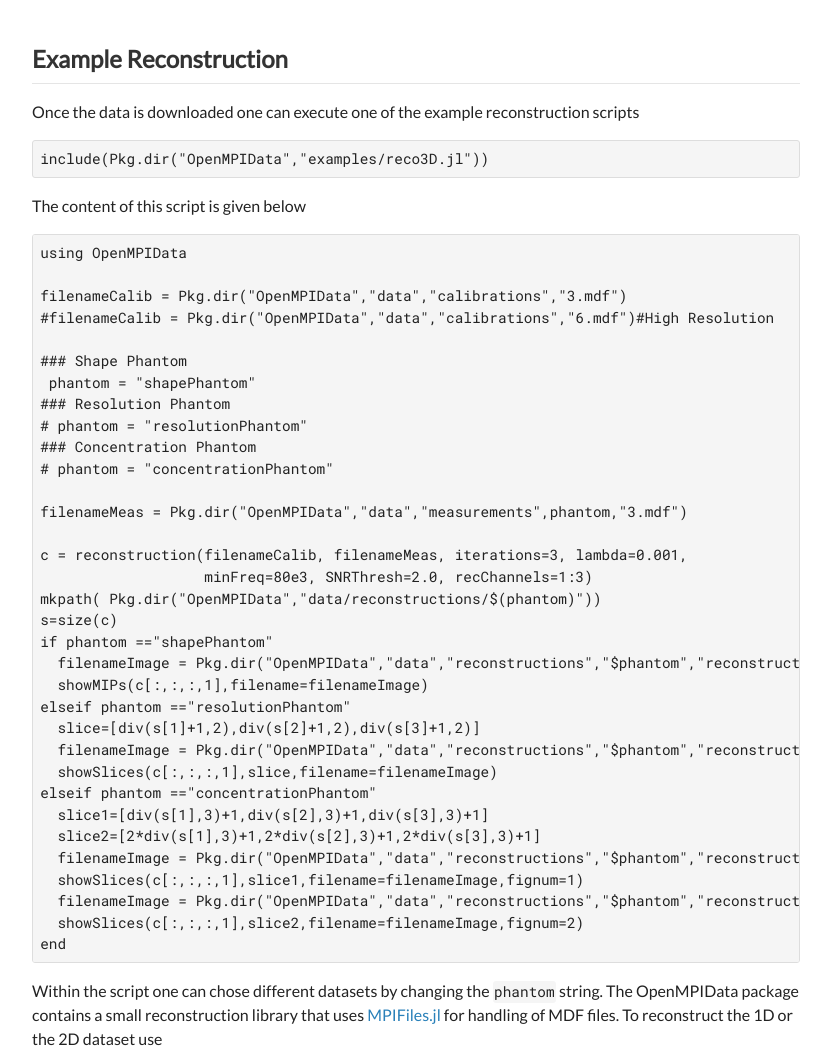
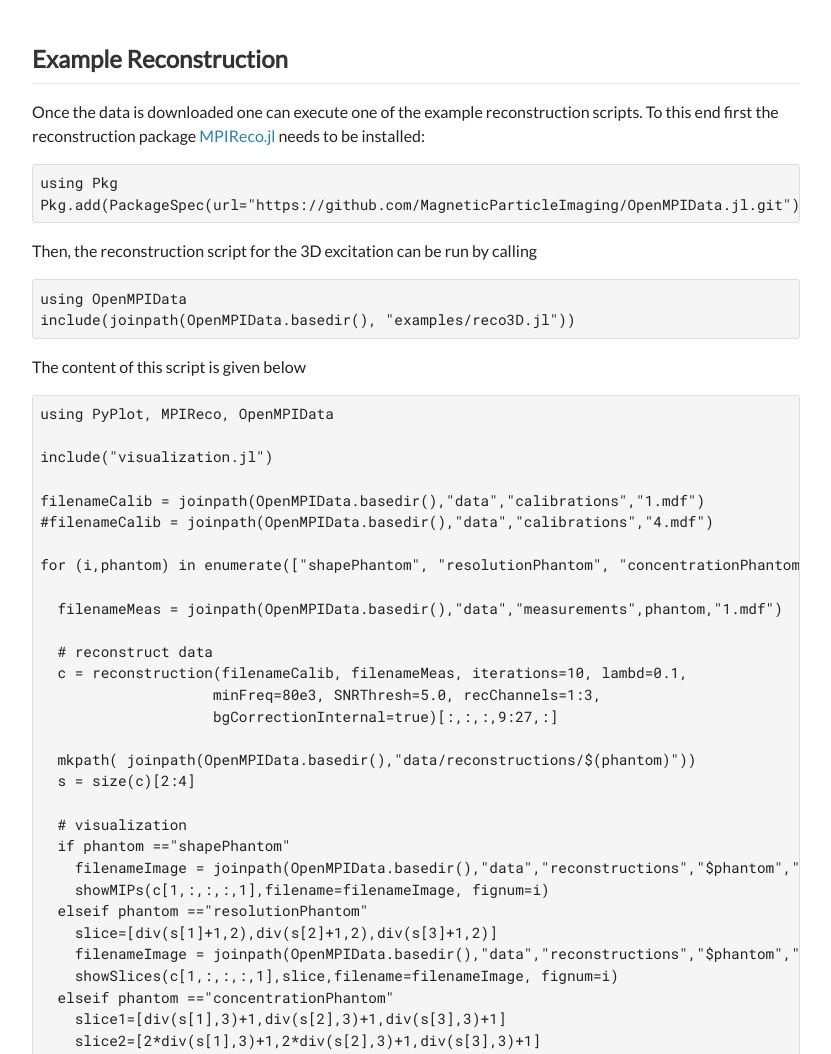
Before and after one commit to MagneticParticleImaging/OpenMPIData.jl, a plain HTML site: page dev/usage.html in a window 1280 px wide. Shown: the part 1040-2094 px from the top of the page, without its empty margins (320-1151 px from the left). Drawn offline with nearby package versions, Linux system fonts and the light colour scheme.

Commit message:
build based on da6d87e

```diff
--- a/dev/usage.html
+++ b/dev/usage.html
@@ -5,36 +5,41 @@ downloadOpenMPIData()</code></pre><p>The first command will import the OpenMPIDa
  download2DData()
  download3DData()
  downloadCalibrationDataLowRes()
- downloadCalibrationDataHighRes()</code></pre><h2><a class="nav-anchor" id="Example-Reconstruction-1" href="#Example-Reconstruction-1">Example Reconstruction</a></h2><p>Once the data is downloaded one can execute one of the example reconstruction scripts</p><pre><code class="language-julia">include(Pkg.dir(&quot;OpenMPIData&quot;,&quot;examples/reco3D.jl&quot;))</code></pre><p>The content of this script is given below</p><pre><code class="language-julia">using OpenMPIData
+ downloadCalibrationDataHighRes()</code></pre><h2><a class="nav-anchor" id="Example-Reconstruction-1" href="#Example-Reconstruction-1">Example Reconstruction</a></h2><p>Once the data is downloaded one can execute one of the example reconstruction scripts. To this end first the reconstruction package <a href="https://github.com/MagneticParticleImaging/MPIReco.jl">MPIReco.jl</a> needs to be installed:</p><pre><code class="language-julia">using Pkg
+Pkg.add(PackageSpec(url=&quot;https://github.com/MagneticParticleImaging/OpenMPIData.jl.git&quot;))</code></pre><p>Then, the reconstruction script for the 3D excitation can be run by calling</p><pre><code class="language-julia">using OpenMPIData
+include(joinpath(OpenMPIData.basedir(), &quot;examples/reco3D.jl&quot;))</code></pre><p>The content of this script is given below</p><pre><code class="language-julia">using PyPlot, MPIReco, OpenMPIData
 
-filenameCalib = Pkg.dir(&quot;OpenMPIData&quot;,&quot;data&quot;,&quot;calibrations&quot;,&quot;3.mdf&quot;)
-#filenameCalib = Pkg.dir(&quot;OpenMPIData&quot;,&quot;data&quot;,&quot;calibrations&quot;,&quot;6.mdf&quot;)#High Resolution
+include(&quot;visualization.jl&quot;)
 
-### Shape Phantom
- phantom = &quot;shapePhantom&quot;
-### Resolution Phantom
-# phantom = &quot;resolutionPhantom&quot;
-### Concentration Phantom
-# phantom = &quot;concentrationPhantom&quot;
+filenameCalib = joinpath(OpenMPIData.basedir(),&quot;data&quot;,&quot;calibrations&quot;,&quot;1.mdf&quot;)
+#filenameCalib = joinpath(OpenMPIData.basedir(),&quot;data&quot;,&quot;calibrations&quot;,&quot;4.mdf&quot;)
 
-filenameMeas = Pkg.dir(&quot;OpenMPIData&quot;,&quot;data&quot;,&quot;measurements&quot;,phantom,&quot;3.mdf&quot;)
+for (i,phantom) in enumerate([&quot;shapePhantom&quot;, &quot;resolutionPhantom&quot;, &quot;concentrationPhantom&quot;])
 
-c = reconstruction(filenameCalib, filenameMeas, iterations=3, lambda=0.001,
-                   minFreq=80e3, SNRThresh=2.0, recChannels=1:3)
-mkpath( Pkg.dir(&quot;OpenMPIData&quot;,&quot;data/reconstructions/$(phantom)&quot;))
-s=size(c)
-if phantom ==&quot;shapePhantom&quot;
-  filenameImage = Pkg.dir(&quot;OpenMPIData&quot;,&quot;data&quot;,&quot;reconstructions&quot;,&quot;$phantom&quot;,&quot;reconstruction3D.png&quot;)
-  showMIPs(c[:,:,:,1],filename=filenameImage)
-elseif phantom ==&quot;resolutionPhantom&quot;
-  slice=[div(s[1]+1,2),div(s[2]+1,2),div(s[3]+1,2)]
-  filenameImage = Pkg.dir(&quot;OpenMPIData&quot;,&quot;data&quot;,&quot;reconstructions&quot;,&quot;$phantom&quot;,&quot;reconstruction3D.png&quot;)
-  showSlices(c[:,:,:,1],slice,filename=filenameImage)
-elseif phantom ==&quot;concentrationPhantom&quot;
-  slice1=[div(s[1],3)+1,div(s[2],3)+1,div(s[3],3)+1]
-  slice2=[2*div(s[1],3)+1,2*div(s[2],3)+1,2*div(s[3],3)+1]
-  filenameImage = Pkg.dir(&quot;OpenMPIData&quot;,&quot;data&quot;,&quot;reconstructions&quot;,&quot;$phantom&quot;,&quot;reconstruction3D_1.png&quot;)
-  showSlices(c[:,:,:,1],slice1,filename=filenameImage,fignum=1)
-  filenameImage = Pkg.dir(&quot;OpenMPIData&quot;,&quot;data&quot;,&quot;reconstructions&quot;,&quot;$phantom&quot;,&quot;reconstruction3D_2.png&quot;)
-  showSlices(c[:,:,:,1],slice2,filename=filenameImage,fignum=2)
-end</code></pre><p>Within the script one can chose different datasets by changing the <code>phantom</code> string. The OpenMPIData package contains a small reconstruction library that uses <a href="https://github.com/MagneticParticleImaging/MPIFiles.jl">MPIFiles.jl</a> for handling of MDF files. To reconstruct the 1D or the 2D dataset use</p><pre><code class="language-julia">include(Pkg.dir(&quot;OpenMPIData&quot;,&quot;examples/reco1D.jl&quot;))</code></pre><p>or</p><pre><code class="language-julia">include(Pkg.dir(&quot;OpenMPIData&quot;,&quot;examples/reco2D.jl&quot;))</code></pre><p>The 1D and 2D reconstructions are performed patchwise and stiched to 3D-Volume afterwards.</p><footer><hr/><a class="previous" href="index.html"><span class="direction">Previous</span><span class="title">Home</span></a><a class="next" href="scanners.html"><span class="direction">Next</span><span class="title">Scanners</span></a></footer></article></body></html>
+  filenameMeas = joinpath(OpenMPIData.basedir(),&quot;data&quot;,&quot;measurements&quot;,phantom,&quot;1.mdf&quot;)
+
+  # reconstruct data
+  c = reconstruction(filenameCalib, filenameMeas, iterations=10, lambd=0.1,
+                    minFreq=80e3, SNRThresh=5.0, recChannels=1:3,
+		    bgCorrectionInternal=true)[:,:,:,9:27,:]
+
+  mkpath( joinpath(OpenMPIData.basedir(),&quot;data/reconstructions/$(phantom)&quot;))
+  s = size(c)[2:4]
+
+  # visualization
+  if phantom ==&quot;shapePhantom&quot;
+    filenameImage = joinpath(OpenMPIData.basedir(),&quot;data&quot;,&quot;reconstructions&quot;,&quot;$phantom&quot;,&quot;reconstruction1D.png&quot;)
+    showMIPs(c[1,:,:,:,1],filename=filenameImage, fignum=i)
+  elseif phantom ==&quot;resolutionPhantom&quot;
+    slice=[div(s[1]+1,2),div(s[2]+1,2),div(s[3]+1,2)]
+    filenameImage = joinpath(OpenMPIData.basedir(),&quot;data&quot;,&quot;reconstructions&quot;,&quot;$phantom&quot;,&quot;reconstruction1D.png&quot;)
+    showSlices(c[1,:,:,:,1],slice,filename=filenameImage, fignum=i)
+  elseif phantom ==&quot;concentrationPhantom&quot;
+    slice1=[div(s[1],3)+1,div(s[2],3)+1,div(s[3],3)+1]
+    slice2=[2*div(s[1],3)+1,2*div(s[2],3)+1,div(s[3],3)+1]
+    filenameImage = joinpath(OpenMPIData.basedir(),&quot;data&quot;,&quot;reconstructions&quot;,&quot;$phantom&quot;,&quot;reconstruction1D_1.png&quot;)
+    showSlices(c[1,:,:,:,1],slice1,filename=filenameImage,fignum=i)
+    filenameImage = joinpath(OpenMPIData.basedir(),&quot;data&quot;,&quot;reconstructions&quot;,&quot;$phantom&quot;,&quot;reconstruction1D_2.png&quot;)
+    showSlices(c[1,:,:,:,1],slice2,filename=filenameImage,fignum=i+1)
+  end
+end</code></pre><p>Within the script all three datasets are reconstructed and visualized using <code>PyPlot</code>.  To reconstruct the 1D or the 2D dataset use</p><pre><code class="language-julia">include(joinpath(OpenMPIData.basedir(), &quot;examples/reco1D.jl&quot;))</code></pre><p>or</p><pre><code class="language-julia">include(joinpath(OpenMPIData.basedir(), &quot;examples/reco2D.jl&quot;))</code></pre><footer><hr/><a class="previous" href="index.html"><span class="direction">Previous</span><span class="title">Home</span></a><a class="next" href="scanners.html"><span class="direction">Next</span><span class="title">Scanners</span></a></footer></article></body></html>
```
Also changed, not shown: dev/search_index.js (+1 -1 lines).
